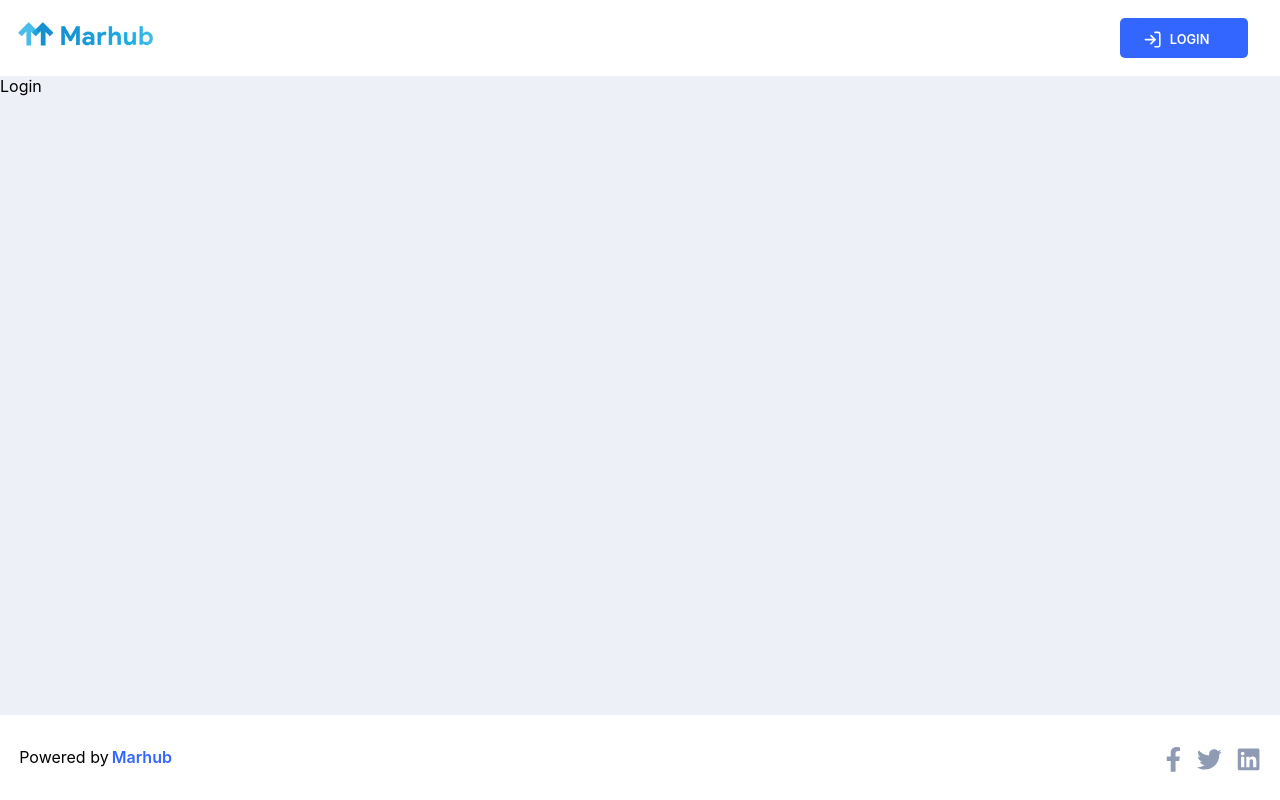
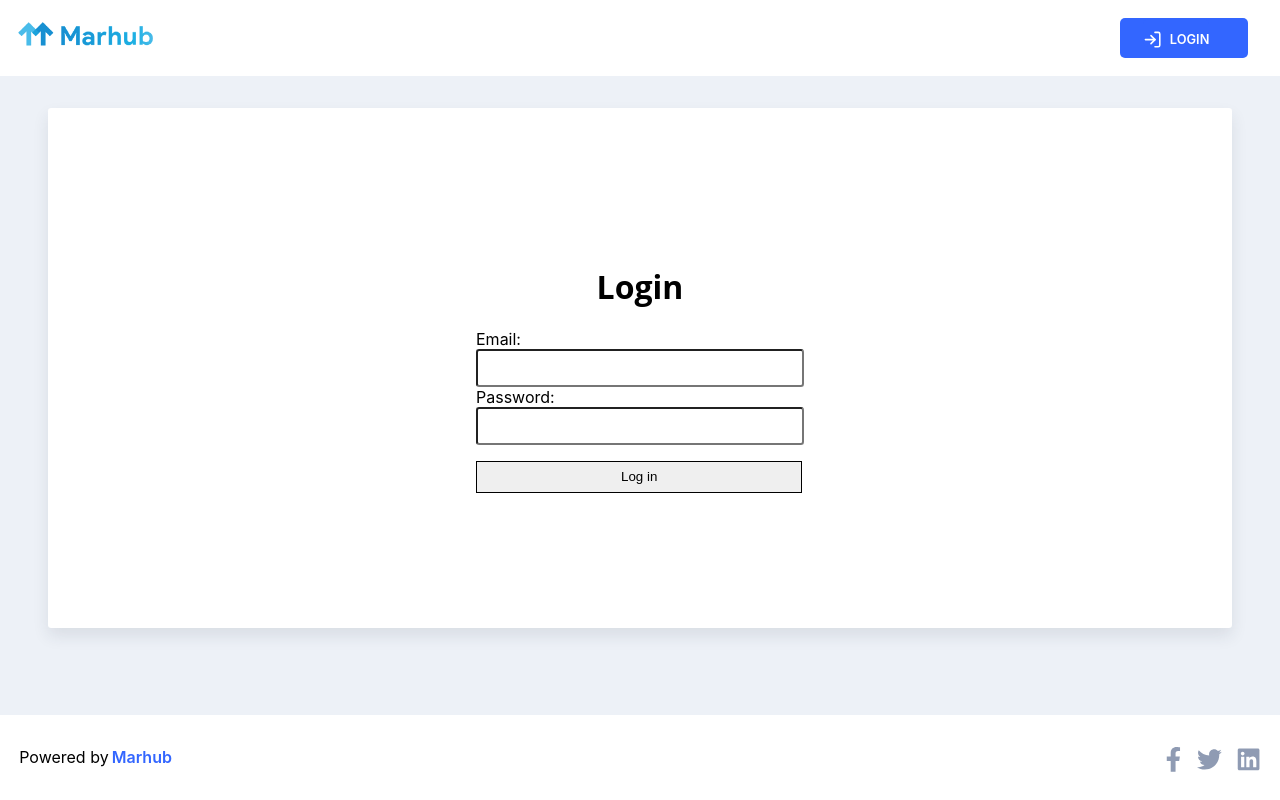
Before and after one commit to MarhubORG/marhub-ui, a React (Create React App) app: page /login in a window 1280 px wide. Built offline with nearby package versions, Linux system fonts and the light colour scheme.

Commit message:
Log in component foundation

```diff
--- a/src/routes/Registration/Login/Login.tsx
+++ b/src/routes/Registration/Login/Login.tsx
@@ -1,6 +1,66 @@
 import React from 'react';
+import styled from 'styled-components';
 import { RouteComponentProps } from '@reach/router';
 
+const Layout = styled.div`
+  display: flex;
+  justify-content: center;
+  align-items: center;
+  background-color: white;
+  border-radius: 0.2rem;
+  margin: 2rem 3rem;
+  min-width: 90%;
+  min-height: 65vh;
+  box-shadow: 0 0.5rem 1rem 0 rgba(44, 51, 73, 0.1);
+
+  @media (max-width: 768px) {
+    margin: 0rem 0rem;
+    min-height: 75vh;
+  }
+`;
+
+const TextInput = styled.input`
+  height: 2rem;
+  width: 20rem;
+  border-radius: 0.2rem;
+`;
+
+const Label = styled.label`
+  display: block;
+`;
+
+const Header = styled.h1`
+  text-align: center;
+  font-family: Open Sans, sans-serif;
+`;
+
+const Button = styled.button`
+  margin-top: 1rem;
+  align-self: center;
+  height: 2rem;
+  width: 20.4rem;
+  border: 1px solid black;
+`;
+
 export default function Login(props: RouteComponentProps) {
-  return <div>Login</div>;
+  return (
+    <Layout>
+      <div>
+        <div>
+          <Header>Login</Header>
+        </div>
+        <div>
+          <Label htmlFor="email">Email:</Label>
+          <TextInput type="text" name="email" />
+        </div>
+        <div>
+          <Label htmlFor="email">Password:</Label>
+          <TextInput type="password" name="password" />
+        </div>
+        <div>
+          <Button type="submit">Log in</Button>
+        </div>
+      </div>
+    </Layout>
+  );
 }
```
